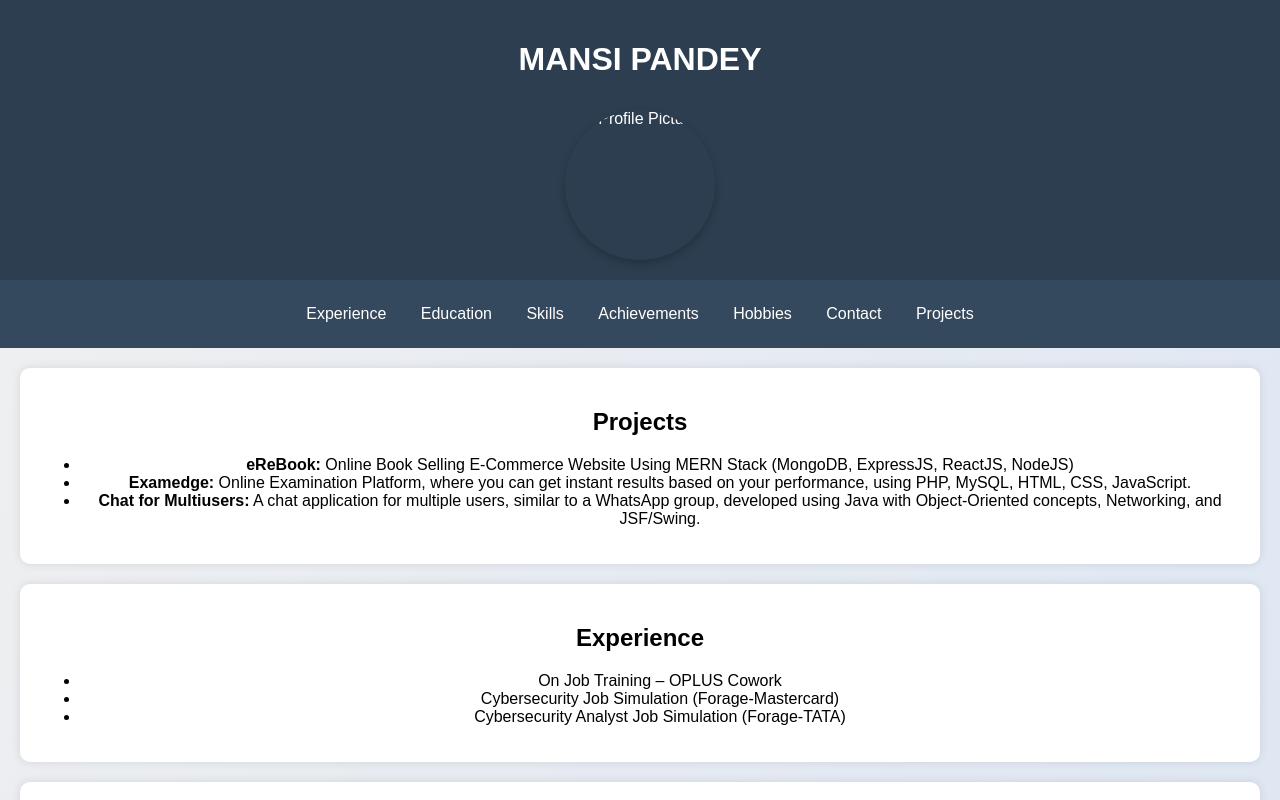
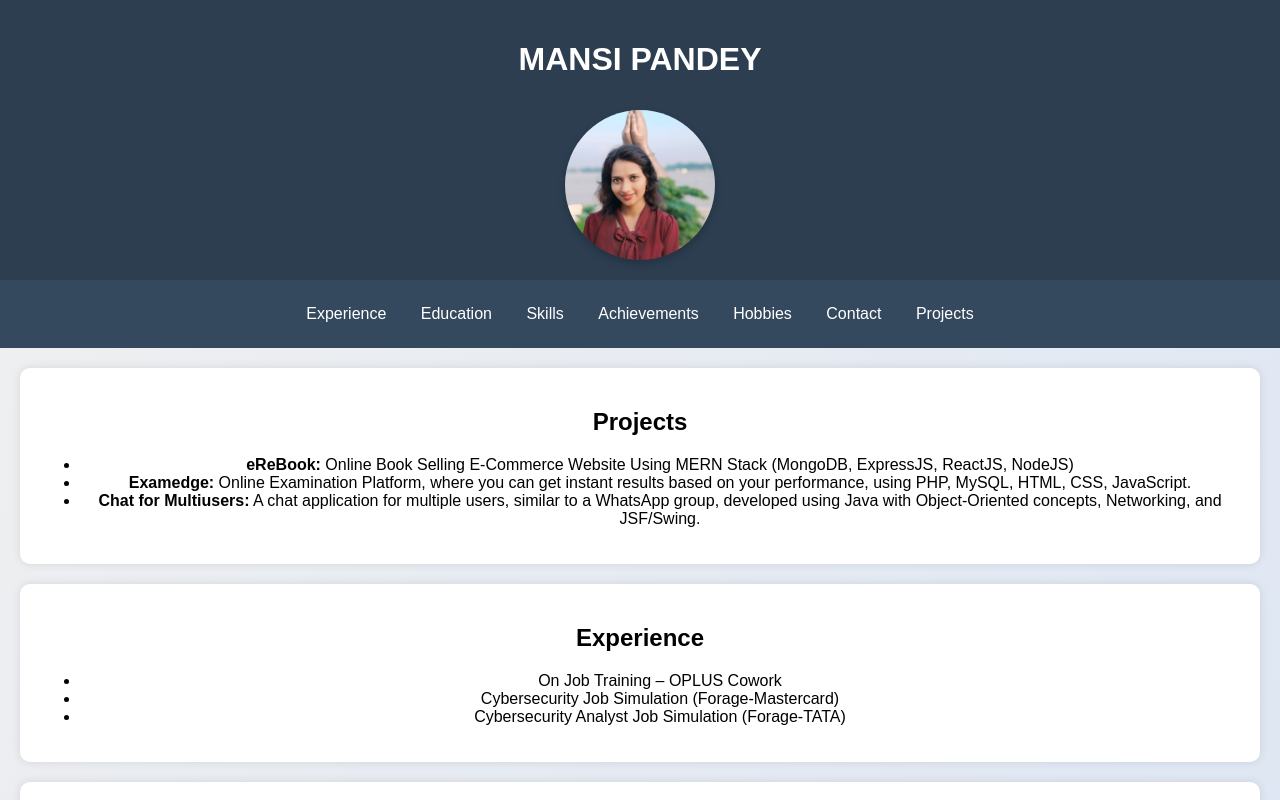
Before and after one commit to mansi-pandey-coder/Portfolio, a plain HTML site: page index.html in a window 1280 px wide. Shown: the top 800 px of the page. Drawn offline with Linux system fonts and the light colour scheme; files whose address does not match are found by name.

Commit message:
index.html

```diff
--- a/index.html
+++ b/index.html
@@ -74,7 +74,7 @@
 <body>
     <header>
         <h1>MANSI PANDEY</h1>
-        <img src="images/profile.jpg" alt="Profile Picture" class="profile-img">
+        <img src="D:\HTML_wDev\Classroom\portfolio\image.jpeg" alt="Profile Picture" class="profile-img">
     </header>
 
     <nav>
```
Also changed, not shown: image.jpeg (added).
